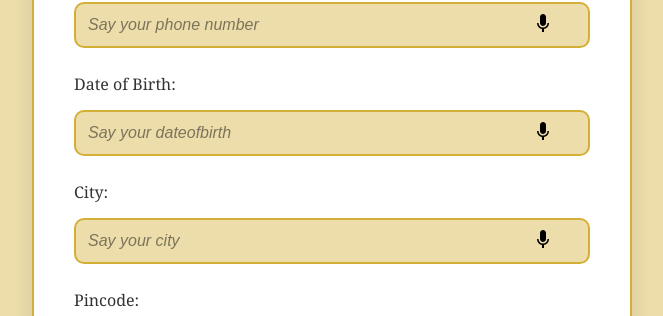
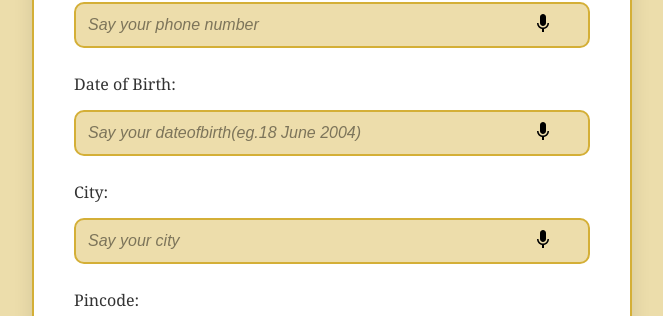
Before and after one commit to SeenuAnanth18/InfosysFormFillingProject, a Flask app: page /index in a window 1280 px wide. Shown: the part 427-743 px from the top of the page, without its empty margins (308-971 px from the left). Run offline with Flask 2, Linux system fonts and the light colour scheme.

Commit message:
Update index.html

```diff
--- a/Form Filling/templates/index.html
+++ b/Form Filling/templates/index.html
@@ -43,7 +43,7 @@
             <div class="form-group">
                 <label for="dateofbirth">Date of Birth:</label>
                 <div class="input-wrapper">
-                    <input type="text" id="dateofbirth" name="dateofbirth" placeholder="Say your dateofbirth" required>
+                    <input type="text" id="dateofbirth" name="dateofbirth" placeholder="Say your dateofbirth(eg.18 June 2004)" required>
                     <button type="button" class="mic-btn" data-field="dateofbirth">
                         <img src="{{ url_for('static', filename='mic.svg') }}" alt="Microphone">
                     </button>
```
